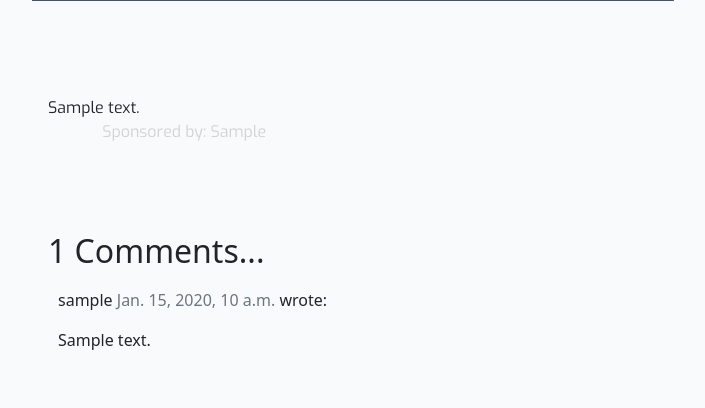
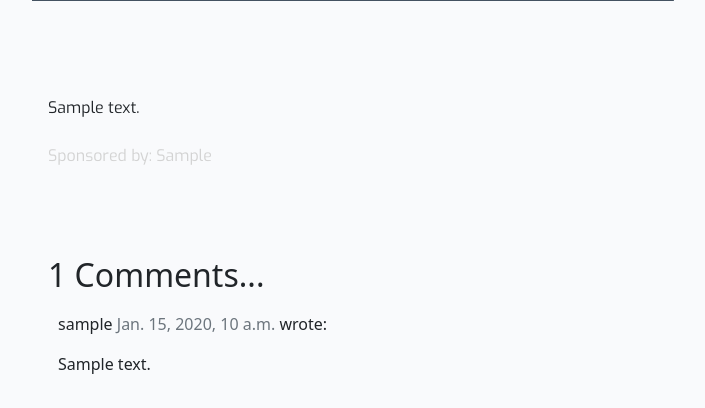
Before and after one commit to Askeran17/footbrazil, a Django app: a page that uses portal/templates/portal/full_post.html in a window 1280 px wide. Shown: the part 534-942 px from the top of the page, without its empty margins (50-755 px from the left). Run offline with Django 4.2, Linux system fonts and the light colour scheme; tables that the repository leaves empty hold one stand-in row (values such as "Sample post"); some libraries are stand-ins or nearby versions; some web fonts are replaced.

Commit message:
add text to features

```diff
--- a/portal/templates/portal/full_post.html
+++ b/portal/templates/portal/full_post.html
@@ -40,8 +40,9 @@
         <div class="card-text">
           {{ post.description | safe }}
         </div>
+        <br>
         {% if post.has_sponsor %}
-        <p class="post-subtitle"> Sponsored by:
+        <p class="sponsor"> Sponsored by:
           {{ post.sponsor}}
         </p>
         {% endif %}
--- a/static/css/style.css
+++ b/static/css/style.css
@@ -260,6 +260,10 @@ right: 0;
 
 .approval {
     color: rgb(222, 146, 168);
+}
+
+.sponsor {
+	color: lightgray;
 }
 
 /* Edit/Delete function */
```
Also changed, not shown: README.md, static/images/readme-img/footer.png (added), static/images/readme-img/go-to-posts-button.png (added), static/images/readme-img/large-image-brazil-stars.png (added), static/images/readme-img/message-sign-in.png (added), static/images/readme-img/message-sign-out.png (added), static/images/readme-img/nav-menu-desktop-visitor.png (added), static/images/readme-img/nav-menu-mobile-visitor.png (added), static/images/readme-img/nav-menu-reg-user.png (added), static/images/readme-img/nav-menu-superuser.png (added), static/images/readme-img/six-posts.png (added).
